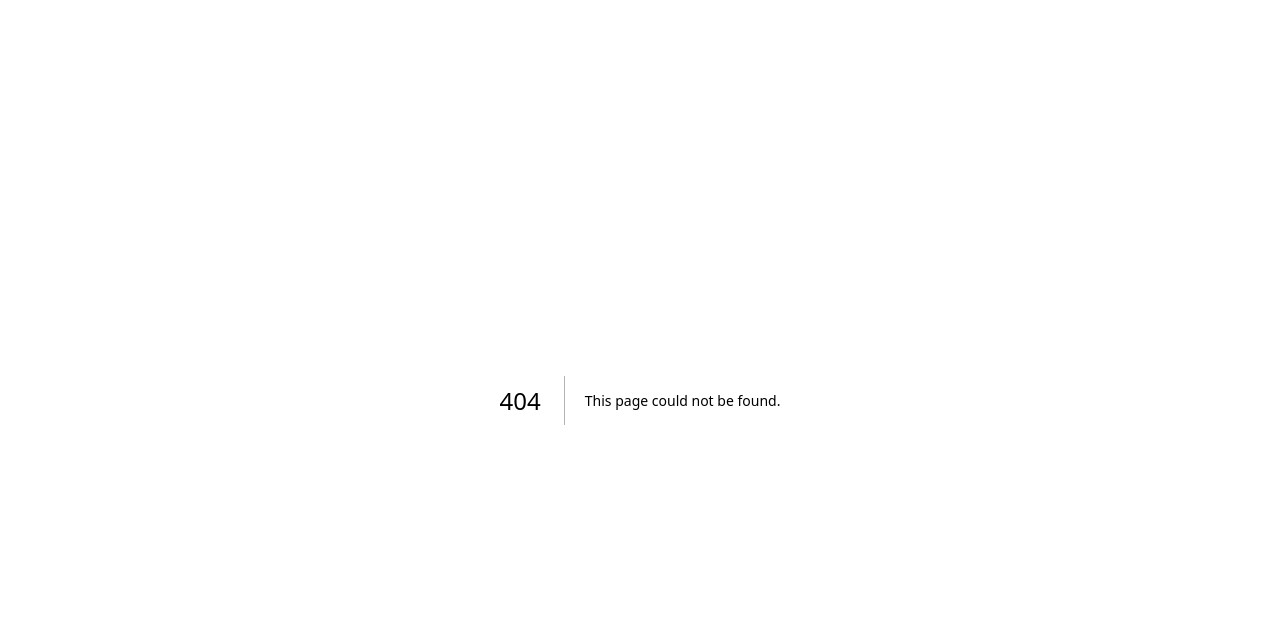
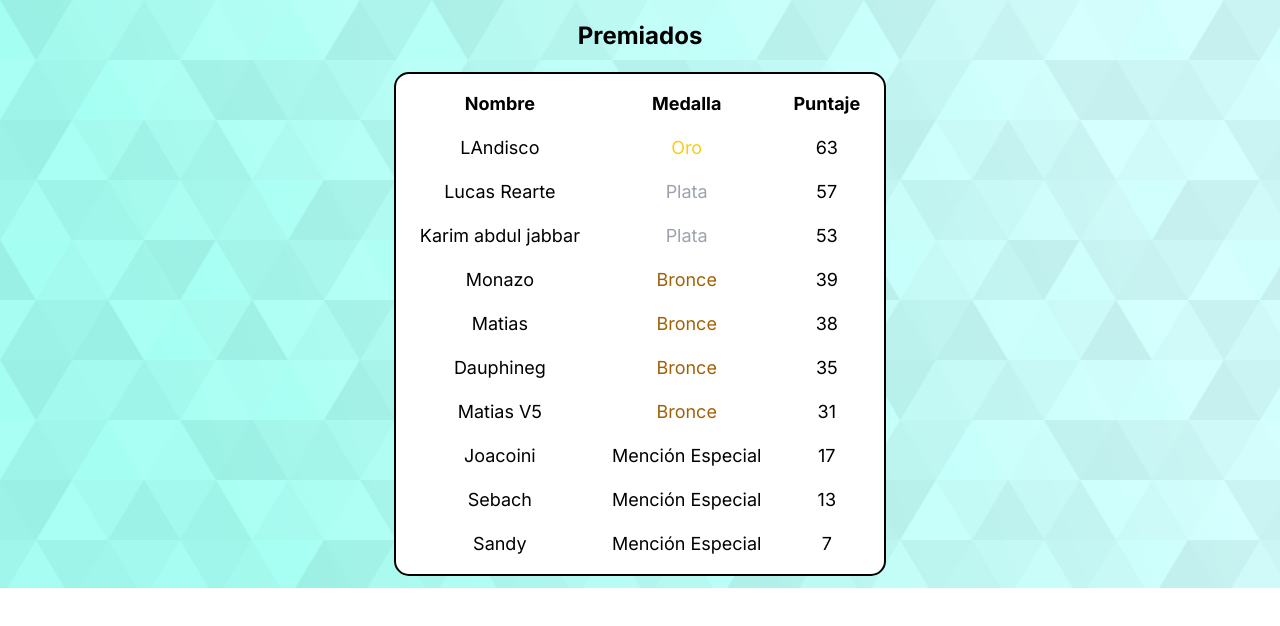
Before and after one commit to UrielJolodovsky/Orden-Mortimeriana-web, a Next.js app in the folder sitio-cuarentena/: page /resultados/semana1 in a window 1280 px wide. Before the commit this address had no page. Shown: the top 626 px of the page. Built offline with nearby package versions, Linux system fonts and the light colour scheme.

Commit message:
"Semana de Mortimer" results almost finished

```diff
--- /dev/null
+++ b/sitio-cuarentena/src/app/resultados/semana1/page.tsx
@@ -0,0 +1,77 @@
+
+
+export default function Home() {
+    return(
+        <div className="bg-hero bg-cover pb-3">
+            <div className="p-5 flex justify-center items-center bg-hero bg-cover w-full h-full">
+                <h1 className="font-bold text-2xl">Premiados</h1>
+            </div>
+            <div className="flex justify-center items-center">
+                {/* Make table with name, and type of medal */}
+                <div className="border-2 border-black rounded-[15px] bg-white">
+                    <table className="sm:text-lg m-2 text-xs">
+                        <thead>
+                            <tr>
+                                <th className="px-4 py-2">Nombre</th>
+                                <th className="px-4 py-2">Medalla</th>
+                                <th className="px-4 py-2">Puntaje</th>
+                            </tr>
+                        </thead>
+                        <tbody className="text-center">
+                            <tr>
+                                <td className="px-4 py-2">LAndisco</td>
+                                <td className="px-4 py-2 text-yellow-400">Oro</td>
+                                <td className="px-4 py-2">63</td>
+                            </tr>
+                            <tr>
+                                <td className="px-4 py-2">Lucas Rearte</td>
+                                <td className="px-4 py-2 text-gray-400">Plata</td>
+                                <td className="px-4 py-2">57</td>
+                            </tr>
+                            <tr>
+                                <td className="px-4 py-2">Karim abdul jabbar</td>
+                                <td className="px-4 py-2 text-gray-400">Plata</td>
+                                <td className="px-4 py-2">53</td>
+                            </tr>
+                            <tr>
+                                <td className="px-4 py-2">Monazo</td>
+                                <td className="px-4 py-2 text-yellow-700">Bronce</td>
+                                <td className="px-4 py-2">39</td>
+                            </tr>
+                            <tr>
+                                <td className="px-4 py-2">Matias</td>
+                                <td className="px-4 py-2 text-yellow-700">Bronce</td>
+                                <td className="px-4 py-2">38</td>
+                            </tr>
+                            <tr>
+                                <td className="px-4 py-2">Dauphineg</td>
+                                <td className="px-4 py-2 text-yellow-700">Bronce</td>
+                                <td className="px-4 py-2">35</td>
+                            </tr>
+                            <tr>
+                                <td className="px-4 py-2">Matias V5</td>
+                                <td className="px-4 py-2 text-yellow-700">Bronce</td>
+                                <td className="px-4 py-2">31</td>
+                            </tr>
+                            <tr>
+                                <td className="px-4 py-2">Joacoini</td>
+                                <td className="px-4 py-2 text-black">Mención Especial</td>
+                                <td className="px-4 py-2">17</td>
+                            </tr>
+                            <tr>
+                                <td className="px-4 py-2">Sebach</td>
+                                <td className="px-4 py-2 text-black">Mención Especial</td>
+                                <td className="px-4 py-2">13</td>
+                            </tr>
+                            <tr>
+                                <td className="px-4 py-2">Sandy</td>
+                                <td className="px-4 py-2 text-black">Mención Especial</td>
+                                <td className="px-4 py-2">7</td>
+                            </tr>
+                        </tbody>
+                    </table>
+                </div>
+            </div>
+        </div>
+    )
+}
--- a/sitio-cuarentena/src/components/Quienes-Somos.tsx
+++ b/sitio-cuarentena/src/components/Quienes-Somos.tsx
@@ -13,7 +13,7 @@ export default function QuienesSomos() {
 
     const noticias = [
         { fecha: '20/12/2023', title:'Cuarentena IV', noticia: 'Ya están los resultados de la IV Cuarentena. Dirigite a Competencias Anteriores para encontrarlo', number: 1, url: 'resultados/cuarentena4' },
-        { fecha: '02/01/2022', title:'Semana de Mórtimer', noticia: 'Los esbirros del gran comite ya subieron los resultados de la Semana de Mórtimer. Apretá en "Ver Más" para conocerlos', number: 2, url: 'resultados/cuarentena3' },
+        { fecha: '02/01/2022', title:'Semana de Mórtimer', noticia: 'Los esbirros del gran comite ya subieron los resultados de la Semana de Mórtimer. Apretá en "Ver Más" para conocerlos', number: 2, url: 'resultados/semana1' },
         { fecha: '03/01/2022', title: 'Cuarentena III', noticia: 'Ya se conocen los resultados de la 3era Cuarentena, disponibles en la sección de Competencias Anteriores.', number: 3, url: 'resultados/cuarentena2' },
     ];
 
@@ -76,7 +76,7 @@ export default function QuienesSomos() {
                                     <tr className="h-12 m-3">
                                         <td className="p-1">Semana de Mórtimer (2022)</td>
                                         <td className="p-1 hover:text-blue-700 hover:transition-all hover:ease-in"><a href="enunciados/Semana_de_Mortimer.pdf">Enunciados</a></td>
-                                        <td className="p-1"><a href="" className='hover:text-blue-700 hover:transition-all hover:ease-in'>Resultados</a></td>
+                                        <td className="p-1"><a href="resultados/semana1" className='hover:text-blue-700 hover:transition-all hover:ease-in'>Resultados</a></td>
                                     </tr>
                                     <tr className="h-12 m-3">
                                         <td className="p-1">CUARENTENA IV (2023)</td>
```
